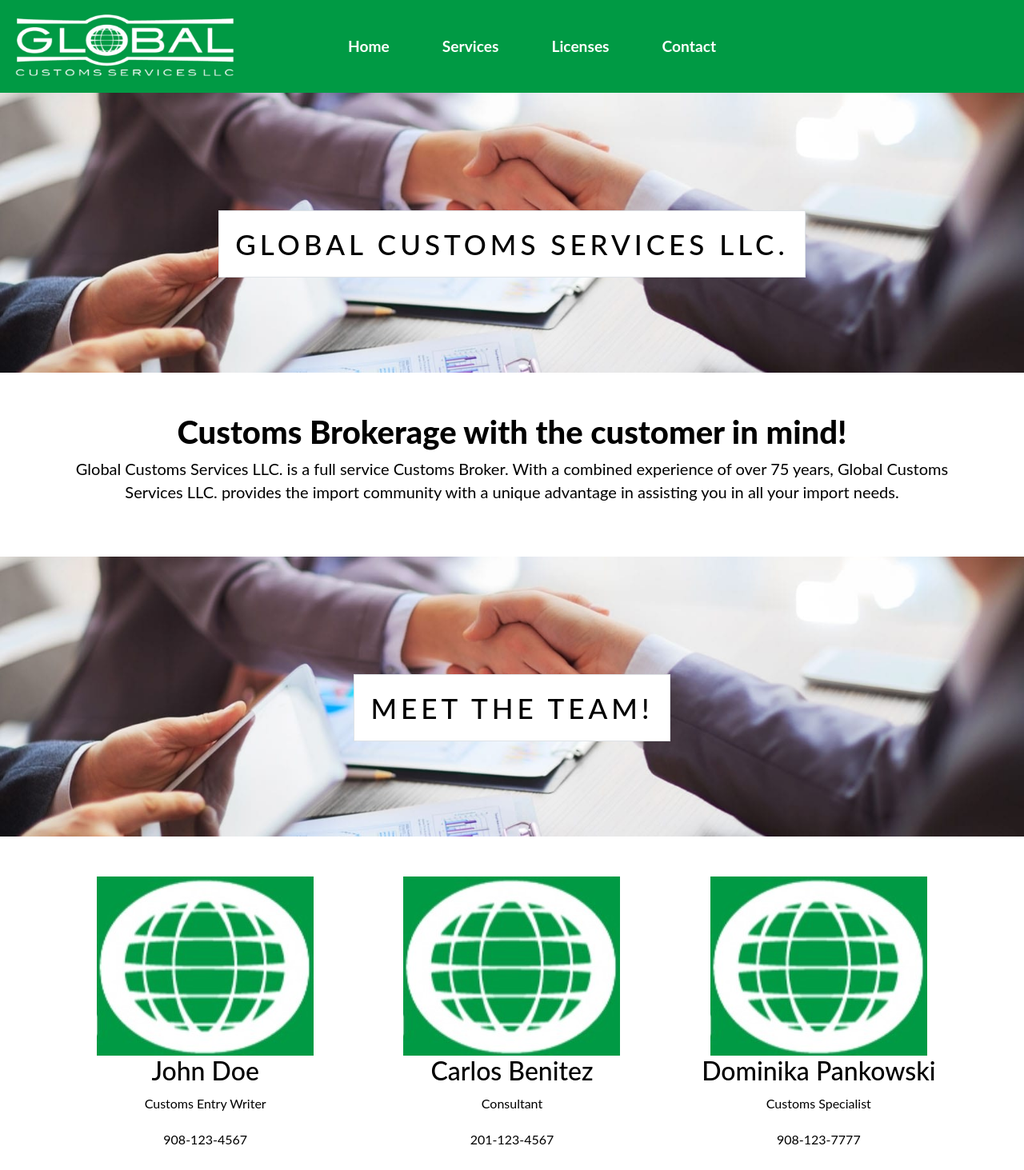
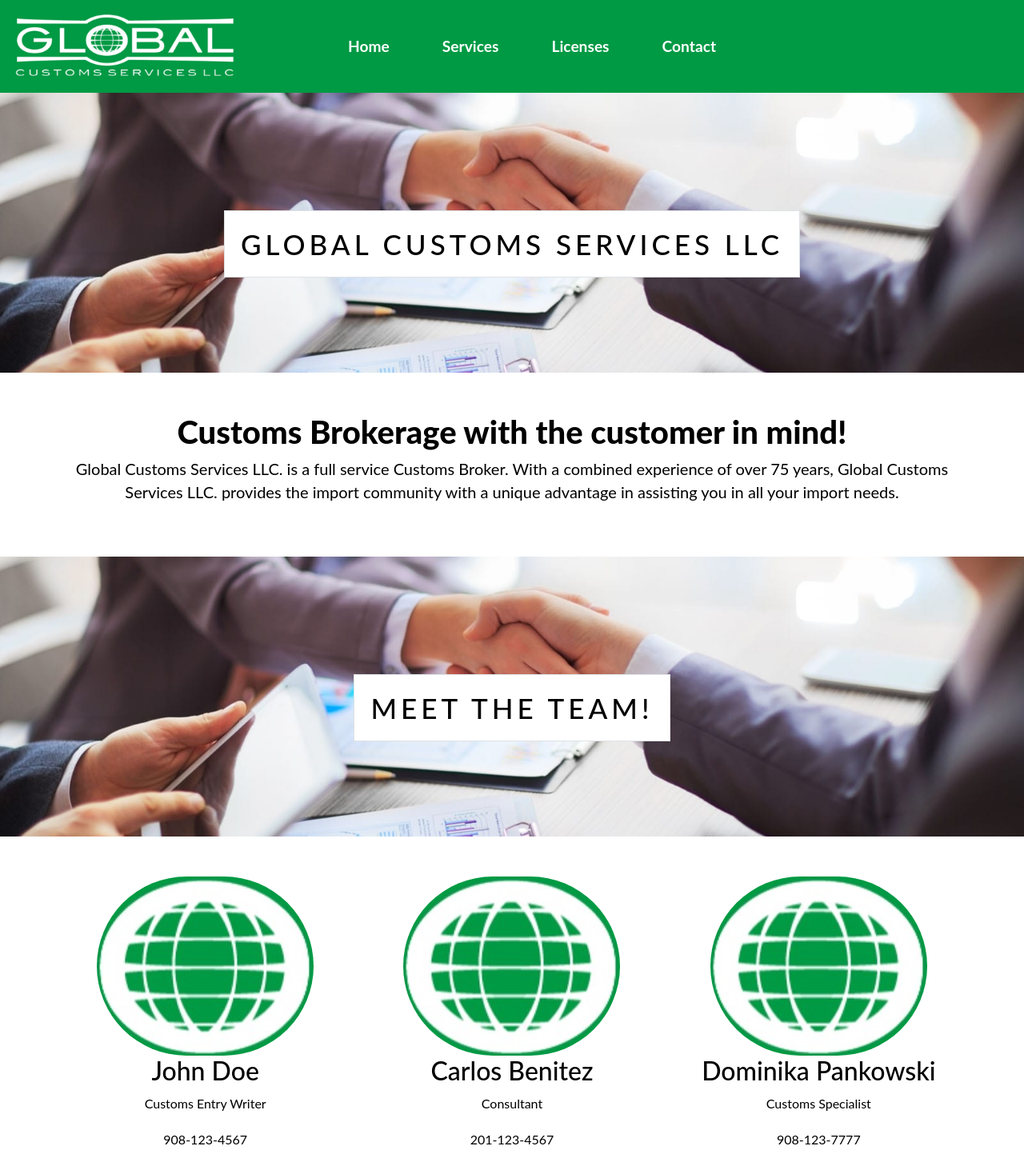
Before and after one commit to Carlosbenitez/GlobalWebsite, a React (Create React App) app: page / in a window 1280 px wide. Shown: the top 1463 px of the page at 80% size. Built offline with nearby package versions, Linux system fonts and the light colour scheme.

Commit message:
changed the email message and h1

```diff
--- a/public/css/style.css
+++ b/public/css/style.css
@@ -11,6 +11,10 @@
 }
 
 /* Home specific style */
+
+#homeprofileimg{
+    border-radius: 350px;
+}
 
 .pimg1{
     position:relative;
--- a/src/pages/contact/contact.js
+++ b/src/pages/contact/contact.js
@@ -6,7 +6,7 @@
 function Contact() {
     function sendTo() {
         window.location.href = "mailto:carlosbenitez86753@yahoo.com?subject=" + document.getElementById('Subject').value + "&body=" +
-            document.getElementById('Message').value
+            document.getElementById('Message').value + " Thank you, "  + document.getElementById('Name').value
         window.alert("Thank you for your message!");
     }
 
--- a/src/pages/home/home.js
+++ b/src/pages/home/home.js
@@ -16,7 +16,7 @@
         return (
             <div className="col-sm-8 col-md-4 col-lg-4" >
                 <div className="content">
-                    <img src={card.image} alt={card.alt} />
+                    <img src={card.image} alt={card.alt} id="homeprofileimg"/>
                     <h2>{card.title}</h2>
                     <p>{card.position}</p>
                     <p>{card.phone}</p>
@@ -29,7 +29,7 @@
             <div className="pimg1">
                 <div className="ptext">
                     <span className="border">
-                        Global Customs Services LLC.
+                        Global Customs Services LLC
                     </span>
                 </div>
             </div>
```
